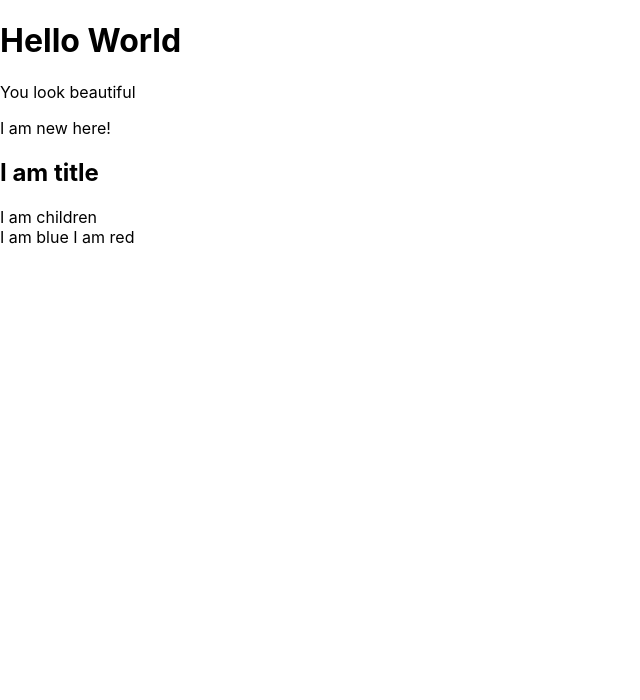
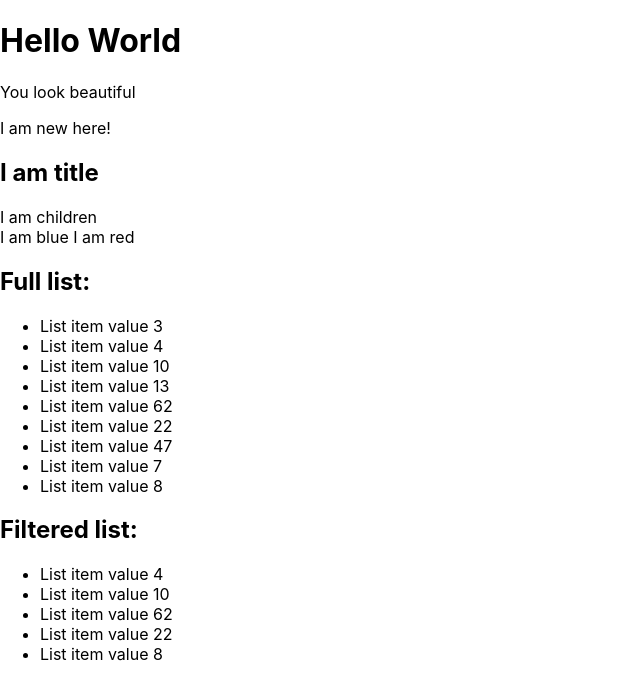
Before and after one commit to KristinaValu/react-fundamentals, a React (Create React App) app: page / in a window 1280 px wide. Shown: the top 700 px of the page, without its empty margins (0-640 px from the left). Built offline with nearby package versions, Linux system fonts and the light colour scheme.

Commit message:
Rendering lists

```diff
--- a/src/App.js
+++ b/src/App.js
@@ -3,6 +3,7 @@
 import ChildrenWithTitle from "./ChildrenWithTitle";
 import { FirstReactComponent } from "./FirstReactComponent";
 import ConditionalRenderingComponent from "./ConditionalRendering";
+import { FullList, FilteredList } from "./RenderingLists";
 
 function App() {
   return (
@@ -13,6 +14,8 @@
       <ChildrenWithTitle title="I am title" children="I am children" />
       <ConditionalRenderingComponent isBlue={true} />
       <ConditionalRenderingComponent isBlue={null} />
+      <FullList />
+      <FilteredList />
     </>
   );
 }
--- /dev/null
+++ b/src/RenderingLists.jsx
@@ -0,0 +1,32 @@
+const listForRender = [
+  { value: 3, name: "List item value 3" },
+  { value: 4, name: "List item value 4" },
+  { value: 10, name: "List item value 10" },
+  { value: 13, name: "List item value 13" },
+  { value: 62, name: "List item value 62" },
+  { value: 22, name: "List item value 22" },
+  { value: 47, name: "List item value 47" },
+  { value: 7, name: "List item value 7" },
+  { value: 8, name: "List item value 8" },
+];
+
+export function FullList() {
+  const list = listForRender.map((item) => <li>{item.name}</li>);
+  return (
+    <section>
+      <h1>Full list:</h1>
+      <ul>{list}</ul>
+    </section>
+  );
+}
+
+export function FilteredList() {
+  const filtered = listForRender.filter((item) => item.value % 2 === 0);
+  const filteredList = filtered.map((item) => <li>{item.name}</li>);
+  return (
+    <section>
+      <h1>Filtered list:</h1>
+      <ul>{filteredList}</ul>
+    </section>
+  );
+}
```
